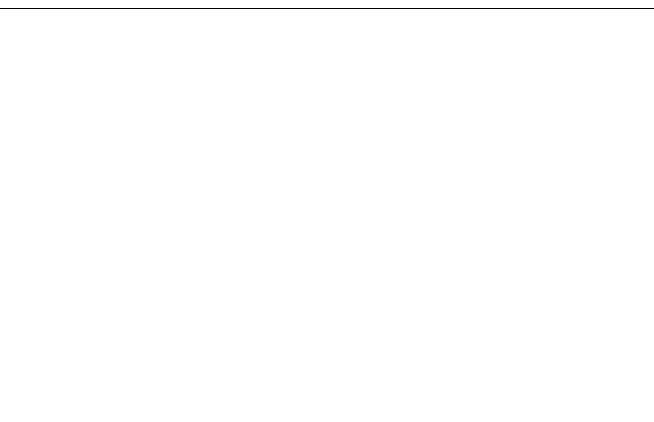
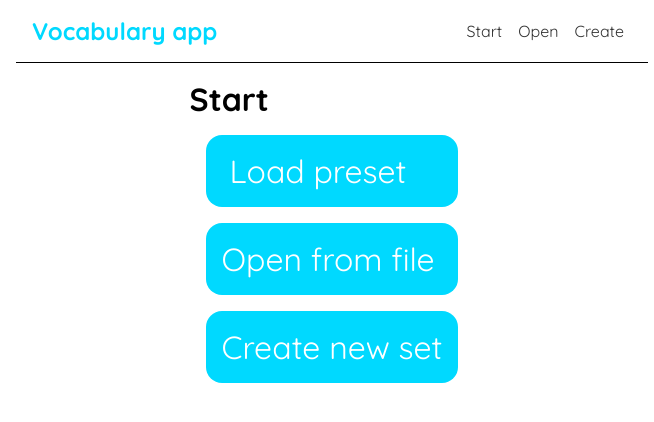
Before and after one commit to TobCraft3521/voc-app, a React (Create React App) app: page / in a window 1280 px wide. Shown: the top 422 px of the page, without its empty margins (308-962 px from the left). Built offline with nearby package versions, Linux system fonts and the light colour scheme.

Commit message:
gui start done

```diff
--- a/package.json
+++ b/package.json
@@ -8,6 +8,7 @@
     "@testing-library/user-event": "^13.5.0",
     "react": "^18.2.0",
     "react-dom": "^18.2.0",
+    "react-router-dom": "^6.16.0",
     "react-scripts": "5.0.1",
     "web-vitals": "^2.1.4"
   },
--- a/src/App.js
+++ b/src/App.js
@@ -1,11 +1,29 @@
+import { Start } from './Start';
+import { BrowserRouter, Route, Routes } from 'react-router-dom';
 import { Navbar } from './Navbar';
-import logo from './logo.svg';
+import { useState } from 'react';
+import View from './View';
 
 function App() {
+  //set = vocabulary data set
+  const [set, setSet] = useState({})
+  const handleData = (data) => {
+    setSet(data)
+  }
+
   return (
-    <div className="App">
-     <Navbar     />
-    </div>
+    <BrowserRouter>
+      <div className="App">
+        <Navbar />
+        <div className="content">
+          <Routes>
+            <Route path="/" element={<Start />} />
+            <Route path="/open" element={<Start />} />
+            <Route path='/view' element={<View />} />
+          </Routes>
+        </div>
+      </div>
+    </BrowserRouter>
   );
 }
 
--- a/src/Navbar.js
+++ b/src/Navbar.js
@@ -1,6 +1,14 @@
 import React from "react";
+import { Link } from "react-router-dom";
 export function Navbar({ }) {
-    return <nav>
-
-    </nav>;
+    return (
+        <nav>
+            <h1>Vocabulary app</h1>
+            <div className="links">
+                <Link to="/">Start</Link>
+                <Link to="/open">Open</Link>
+                <Link to="/view">Create</Link>
+            </div>
+        </nav>
+    )
 }
--- /dev/null
+++ b/src/Start.js
@@ -0,0 +1,18 @@
+import React from "react";
+import { Link } from "react-router-dom";
+export function Start({ handleData }) {
+    return (
+        <div>
+            <h1>Start</h1>
+            <div className="button">
+               <Link to="/viewpresets">Load preset</Link>
+            </div>
+            <div className="button">
+                Open from file
+            </div>
+            <div className="button">
+                Create new set
+            </div>
+        </div>
+    )
+}
--- /dev/null
+++ b/src/View.js
@@ -0,0 +1,9 @@
+const View = ({ set }) => {
+    return (
+        <div className="set">
+
+        </div>
+    );
+}
+
+export default View;
--- a/src/index.css
+++ b/src/index.css
@@ -1,7 +1,59 @@
+@import url('https://fonts.googleapis.com/css2?family=Quicksand:wght@300;400;500;600;700&display=swap');
+
+/* base styles */
+* {
+  margin: 0;
+  font-family: "Quicksand";
+}
+
+body {
+  height: 100%;
+}
+
 .App {
-  --mid: #5d5d5d;
+  --mid: #333;
+}
+
+.content {
+  display: flex;
+  justify-content: center;
+  margin: 16px auto;
+}
+
+.button {
+  background-color: #00d9ff;
+  padding: 16px;
+  font-size: 32px;
+  margin: 16px;
+  border-radius: 16px;
+  cursor: pointer;
+  color: white;
+}
+
+.button a {
+  color: white;
+}
+
+.links a:hover {
+  color: blue;
 }
 
 nav {
   border-bottom: 1px solid;
+  max-width: 600px;
+  display: flex;
+  align-items: center;
+  margin: 0 auto;
+  padding: 16px;
+  justify-content: space-between;
 }
+
+nav h1 {
+  color: #00d9ff;
+}
+
+a {
+  text-decoration: none;
+  padding: 8px;
+  color: var(--mid);
+}
```
Also changed, not shown: src/ViewPresets.js (added, +9 -0 lines), 1 other file (tests, documents, lock files or other folders).
